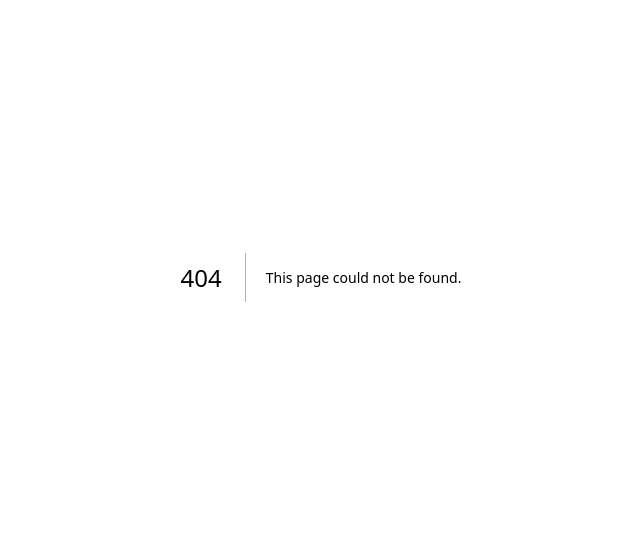
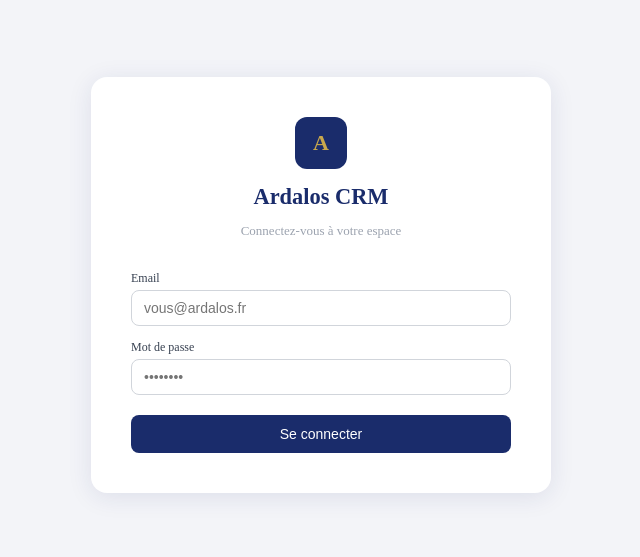
Before and after one commit to sylvainlepoivre/ardalos-crm, a Next.js app: page /login in a window 1280 px wide. Before the commit this address had no page. Shown: the part 123-680 px from the top of the page, without its empty margins (319-959 px from the left). Built offline with nearby package versions, Linux system fonts and the light colour scheme.

Commit message:
Remove middleware

```diff
--- /dev/null
+++ b/app/login/page.tsx
@@ -0,0 +1,39 @@
+'use client'
+import { useState } from 'react'
+import { createClient } from '@supabase/supabase-js'
+const supabase = createClient('https://cvxzdiutxonnsnwoicqt.supabase.co','sb_publishable_J8ta-7L05zgK9rBy2OS9Bg_CjXHwZVK')
+export default function Login() {
+  const [email, setEmail] = useState('')
+  const [password, setPassword] = useState('')
+  const [error, setError] = useState('')
+  const [loading, setLoading] = useState(false)
+  async function login() {
+    setLoading(true); setError('')
+    const { error } = await supabase.auth.signInWithPassword({ email, password })
+    if (error) { setError('Email ou mot de passe incorrect'); setLoading(false) }
+    else window.location.href = '/'
+  }
+  return (
+    <div style={{minHeight:'100vh',background:'#F3F4F8',display:'flex',alignItems:'center',justifyContent:'center'}}>
+      <div style={{background:'#fff',borderRadius:'16px',padding:'40px',width:'100%',maxWidth:'380px',boxShadow:'0 4px 24px rgba(26,44,107,.1)'}}>
+        <div style={{textAlign:'center',marginBottom:'32px'}}>
+          <div style={{width:'52px',height:'52px',background:'#1A2C6B',borderRadius:'12px',display:'flex',alignItems:'center',justifyContent:'center',fontSize:'22px',fontWeight:'700',color:'#C9A84C',margin:'0 auto 12px',fontFamily:'serif'}}>A</div>
+          <h1 style={{fontSize:'1.4rem',color:'#1A2C6B',marginBottom:'4px'}}>Ardalos CRM</h1>
+          <p style={{fontSize:'13px',color:'#9ca3af'}}>Connectez-vous à votre espace</p>
+        </div>
+        {error && <div style={{background:'#fef2f2',border:'1px solid #fecaca',borderRadius:'8px',padding:'10px 14px',fontSize:'13px',color:'#dc2626',marginBottom:'16px'}}>{error}</div>}
+        <div style={{marginBottom:'14px'}}>
+          <label style={{display:'block',fontSize:'12px',fontWeight:'500',color:'#374151',marginBottom:'4px'}}>Email</label>
+          <input value={email} onChange={e=>setEmail(e.target.value)} type="email" placeholder="vous@ardalos.fr" style={{width:'100%',padding:'9px 12px',border:'1px solid #d1d5db',borderRadius:'8px',fontSize:'14px',outline:'none',boxSizing:'border-box'}} />
+        </div>
+        <div style={{marginBottom:'20px'}}>
+          <label style={{display:'block',fontSize:'12px',fontWeight:'500',color:'#374151',marginBottom:'4px'}}>Mot de passe</label>
+          <input value={password} onChange={e=>setPassword(e.target.value)} type="password" placeholder="••••••••" onKeyDown={e=>e.key==='Enter'&&login()} style={{width:'100%',padding:'9px 12px',border:'1px solid #d1d5db',borderRadius:'8px',fontSize:'14px',outline:'none',boxSizing:'border-box'}} />
+        </div>
+        <button onClick={login} disabled={loading} style={{width:'100%',background:'#1A2C6B',color:'#fff',border:'none',borderRadius:'8px',padding:'11px',fontSize:'14px',fontWeight:'500',cursor:'pointer'}}>
+          {loading ? 'Connexion...' : 'Se connecter'}
+        </button>
+      </div>
+    </div>
+  )
+}
--- a/package.json
+++ b/package.json
@@ -9,6 +9,7 @@
     "lint": "eslint"
   },
   "dependencies": {
+    "@supabase/ssr": "^0.10.2",
     "@supabase/supabase-js": "^2.103.3",
     "next": "16.2.4",
     "react": "19.2.4",
```
Also changed, not shown: 1 other file (tests, documents, lock files or other folders).
